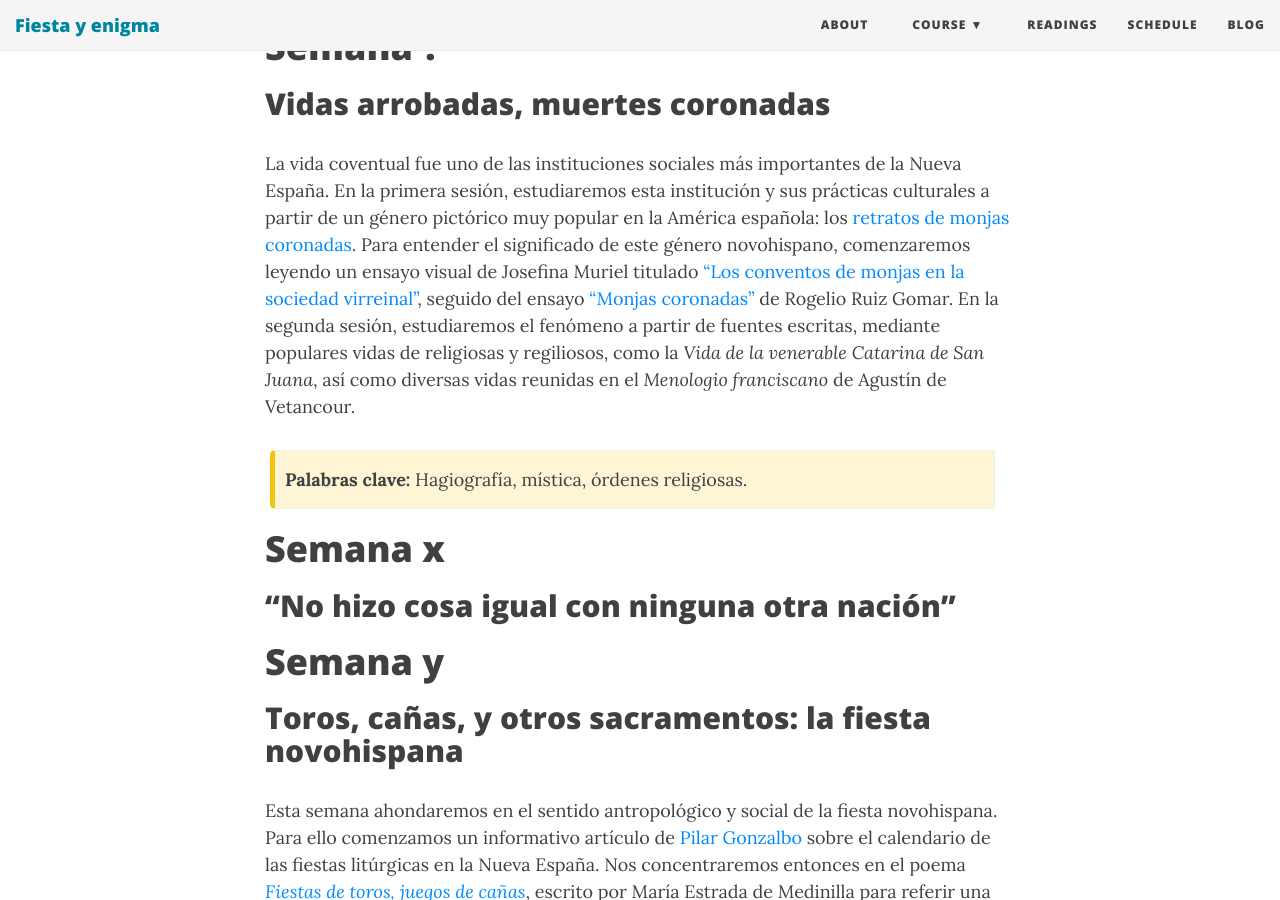
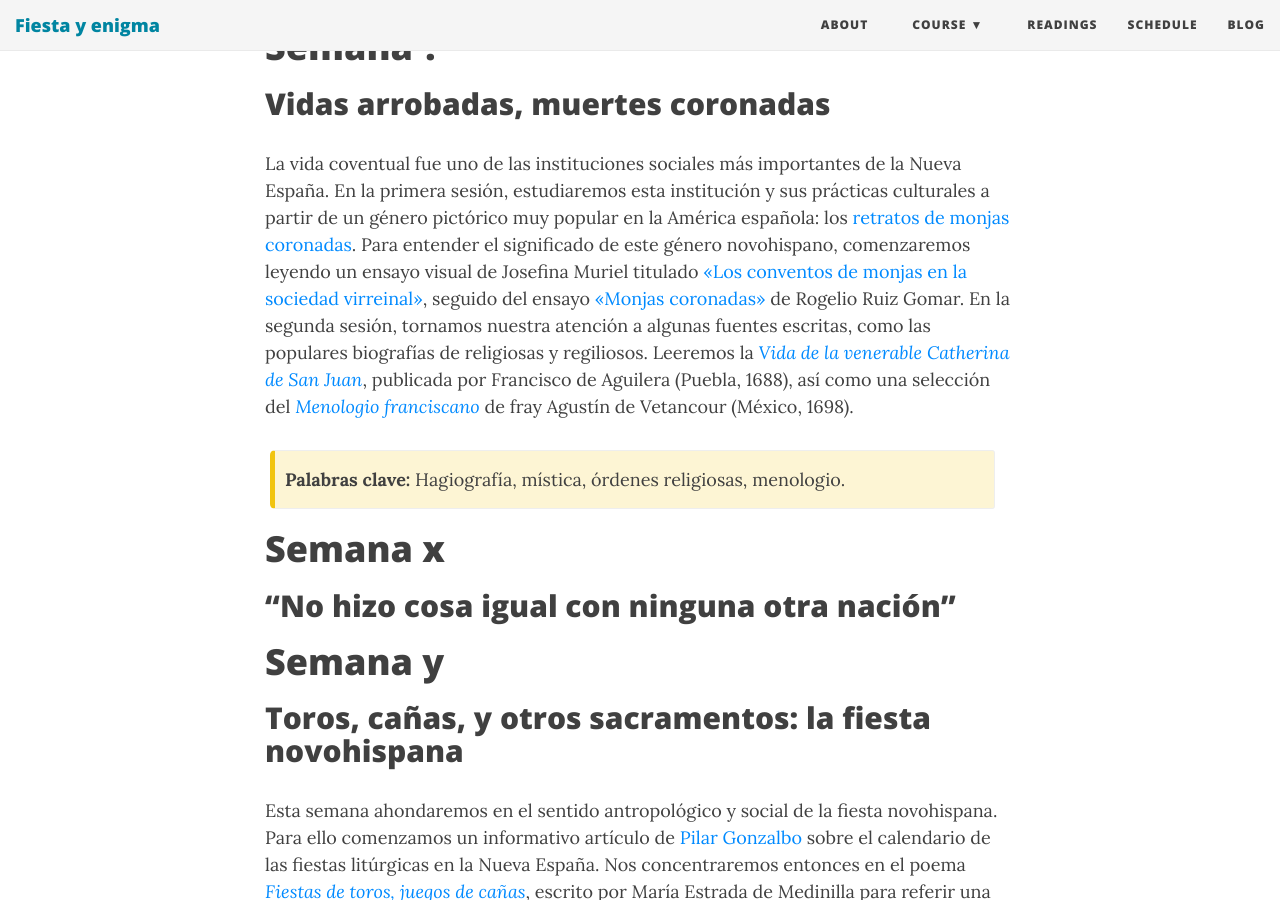
Before and after one commit to Hipomenes/novohispana, a Jekyll site: the page built from syllabus.md, in a window 1280 px wide and 900 px high, scrolled down 1522 px. Built offline with Jekyll 4.4.1, drawn with Linux system fonts in a browser that asks for light colours; nearby versions of some CDN libraries.

Commit message:
Update syllabus.md

```diff
--- a/syllabus.md
+++ b/syllabus.md
@@ -3,7 +3,6 @@ layout: page
 title: Temario
 bigimg: /img/4partes.jpg
 ---
-
 
 
 
@@ -41,11 +40,12 @@ Comenzamos el curso con dos lecturas que ofrecen miradas de conjunto sobre la Nu
 
 ## Vidas arrobadas, muertes coronadas
 
-La vida coventual fue uno de las instituciones sociales más importantes de la Nueva España. En la primera sesión, estudiaremos esta institución y sus prácticas culturales a partir de un género pictórico muy popular en la América española: los [retratos de monjas coronadas](https://www.letraslibres.com/mexico-espana/monjas-coronadas-una-exposicion-pintura-novohispana). Para entender el significado de este género novohispano, comenzaremos leyendo un ensayo visual de Josefina Muriel titulado ["Los conventos de monjas en la sociedad virreinal"](https://drive.google.com/file/d/1IeKalbKkY1AmQv_tKxQMpRuIijg02wdB/view?usp=sharing), seguido del ensayo ["Monjas coronadas"](https://drive.google.com/file/d/1QwWesZYVviKxC3QKGaOl7EBIYS_2b25R/view?usp=sharing) de Rogelio Ruiz Gomar.
-En la segunda sesión, estudiaremos el fenómeno a partir de fuentes escritas, mediante populares vidas de religiosas y regiliosos, como la *Vida de la venerable Catarina de San Juana*, así como diversas vidas reunidas en el *Menologio franciscano* de Agustín de Vetancour.
+La vida coventual fue uno de las instituciones sociales más importantes de la Nueva España. En la primera sesión, estudiaremos esta institución y sus prácticas culturales a partir de un género pictórico muy popular en la América española: los [retratos de monjas coronadas](https://www.letraslibres.com/mexico-espana/monjas-coronadas-una-exposicion-pintura-novohispana). Para entender el significado de este género novohispano, comenzaremos leyendo un ensayo visual de Josefina Muriel titulado [«Los conventos de monjas en la sociedad virreinal»](https://drive.google.com/file/d/1IeKalbKkY1AmQv_tKxQMpRuIijg02wdB/view?usp=sharing), seguido del ensayo [«Monjas coronadas»](https://drive.google.com/file/d/1QwWesZYVviKxC3QKGaOl7EBIYS_2b25R/view?usp=sharing) de Rogelio Ruiz Gomar.
+En la segunda sesión, tornamos nuestra atención a algunas fuentes escritas, como las populares biografías de religiosas y regiliosos.
+Leeremos la [*Vida de la venerable Catherina de San Juan*](https://drive.google.com/file/d/1vXrABgEm7HKfd7M_oaAfeurGxZX1nWGD/view?usp=sharing), publicada por Francisco de Aguilera (Puebla, 1688), así como una selección del [*Menologio franciscano*](https://drive.google.com/file/d/1vXrABgEm7HKfd7M_oaAfeurGxZX1nWGD/view?usp=sharing) de fray Agustín de Vetancour (México, 1698).
 
 {: .box-warning}
-**Palabras clave:** Hagiografía, mística, órdenes religiosas.
+**Palabras clave:** Hagiografía, mística, órdenes religiosas, menologio.
 
 # Semana x
 
```
